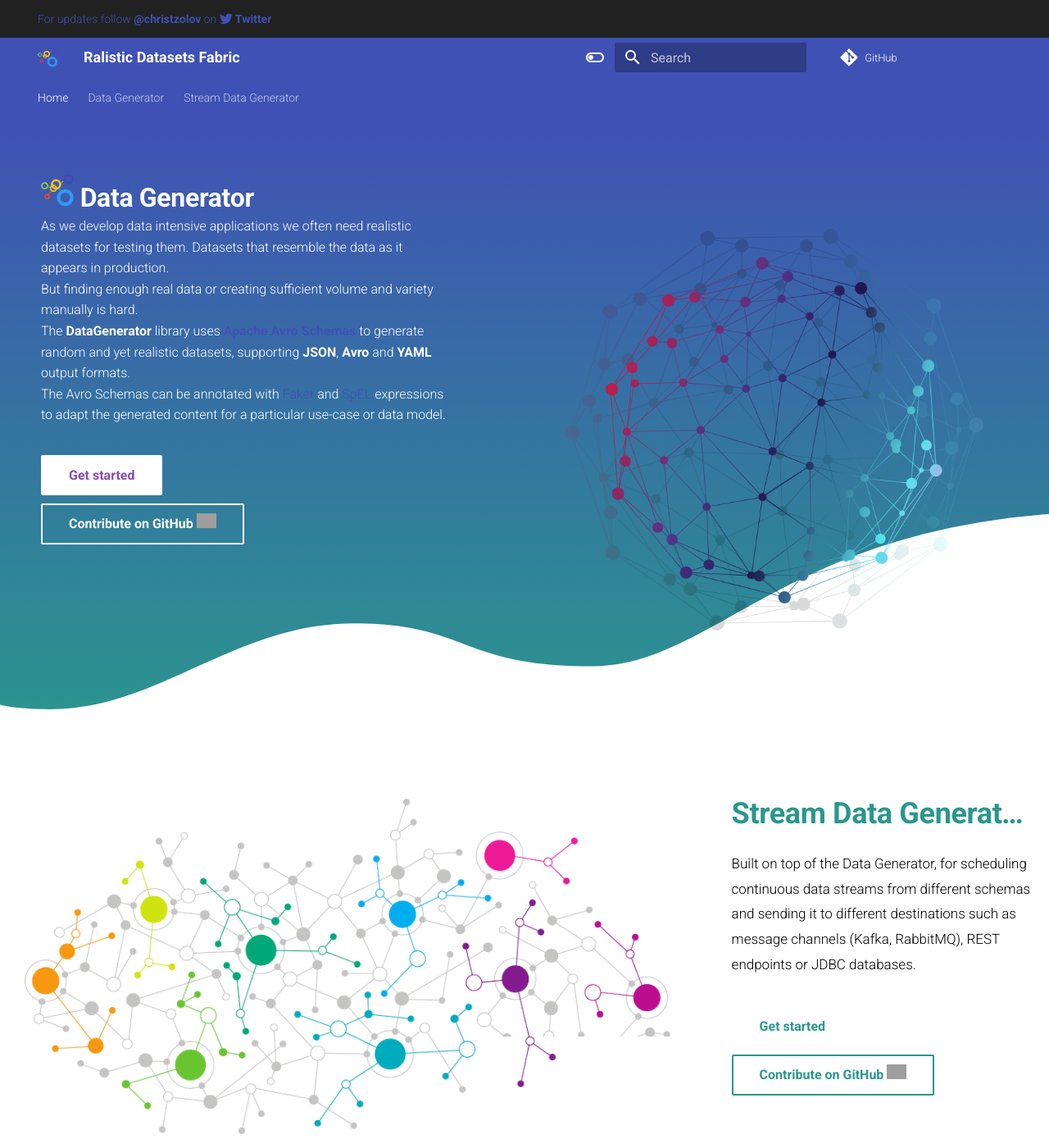
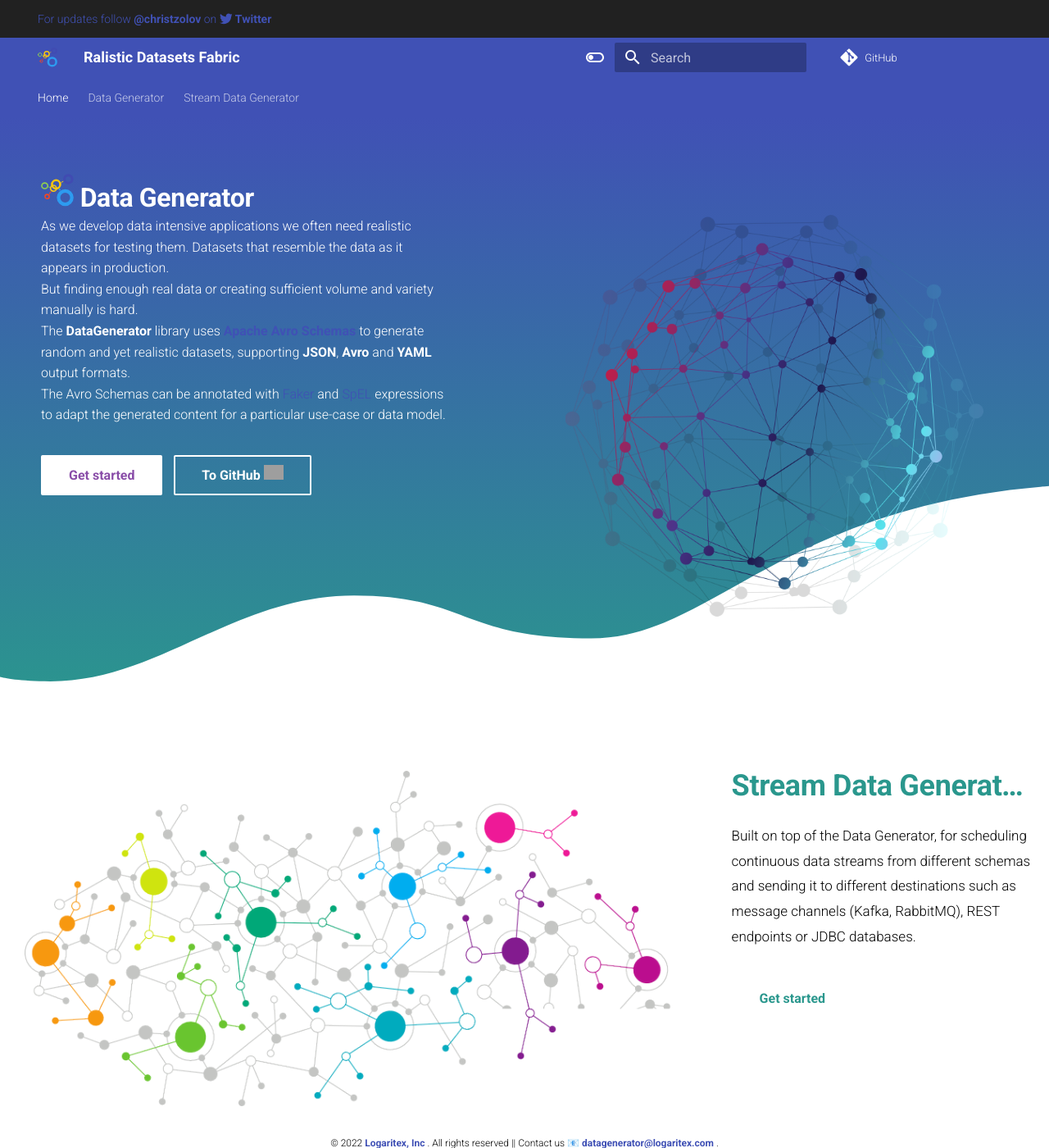
Before and after one commit to logaritex/data-generator-docs, an MkDocs documentation site: the page built from docs/index.md, in a window 1280 px wide and 1400 px high. Shown: the whole window at 82% size. Built offline with MkDocs 1.6.1 and Material for MkDocs 9.7.7, drawn with Linux system fonts in a browser that asks for light colours; grey boxes are pictures that could not be loaded.

Commit message:
improve docs
Signed-off-by: Christian Tzolov <christian.tzolov@gmail.com>

```diff
--- a/material/overrides/home.html
+++ b/material/overrides/home.html
@@ -46,29 +46,15 @@
                 </p>
 
 
+                <a href="{{ page.next_page.url | url }}" title="{{ page.next_page.title | e }}" class="md-button md-button--primary">
+                    Get started
+                </a>
+                <a href="https://github.com/logaritex/data-generator" title="{{ lang.t('source.link.title') }}" class="md-button">
+                    To GitHub
+                    <img class = icon src="assets/images/icons/github-white.svg" alt="" width="24" draggable="false">
+                </a>
 
-                <a
-                        href="{{ page.next_page.url | url }}"
-                        title="{{ page.next_page.title | e }}"
-                        class="md-button md-button--primary"
-                >
-                    Get started
-                </a><br>
-
-                <a
-                    href="https://github.com/logaritex/data-generator"
-                    title="{{ lang.t('source.link.title') }}"
-                    class="md-button">
-                    Contribute on GitHub
-                    <img
-                        class = icon
-                        src="assets/images/icons/github-white.svg"
-                        alt=""
-                        width="24"
-                        draggable="false"
-                    >
-                </a><br>
-
+                <br><br>
             </div>
         </div>
     </div>
@@ -99,27 +85,11 @@
                 </p><br>
 
                 <a
-                href="{{ page.next_page.url | url }}"
-                title="{{ page.next_page.title | e }}"
-                class="md-button md-button--primary"
-        >
-            Get started
-        </a><br>
-
-        <a
-            href="https://github.com/logaritex/data-generator"
-            title="{{ lang.t('source.link.title') }}"
-            class="md-button">
-            Contribute on GitHub
-            <img
-                class = icon
-                src="assets/images/icons/github-white.svg"
-                alt=""
-                width="24"
-                draggable="false"
-            >
-        </a><br>
-
+                    href="{{ page.next_page.url | url }}"
+                    title="{{ page.next_page.title | e }}"
+                    class="md-button md-button--primary">
+                Get started
+                </a><br>
             </div>
         </div>
     </div>
```
